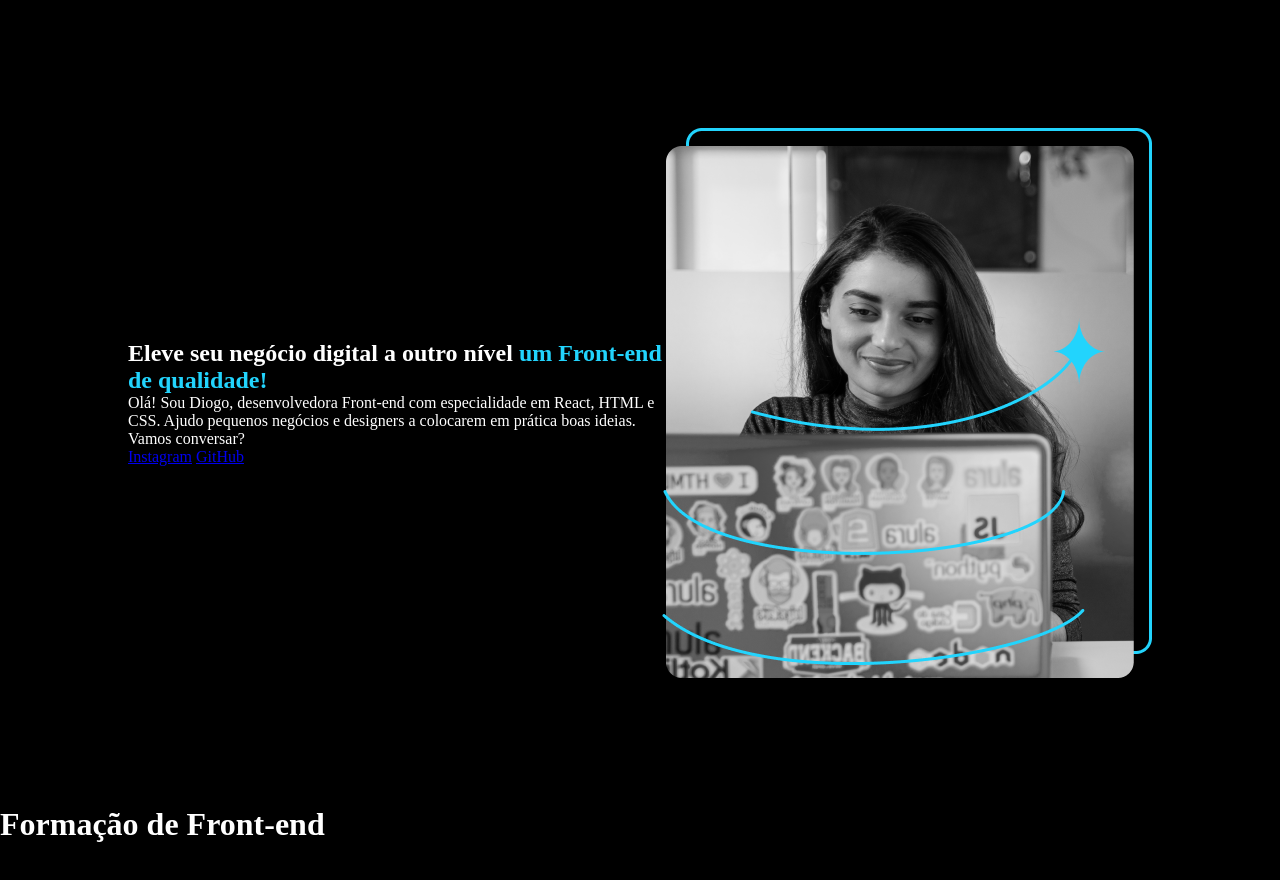
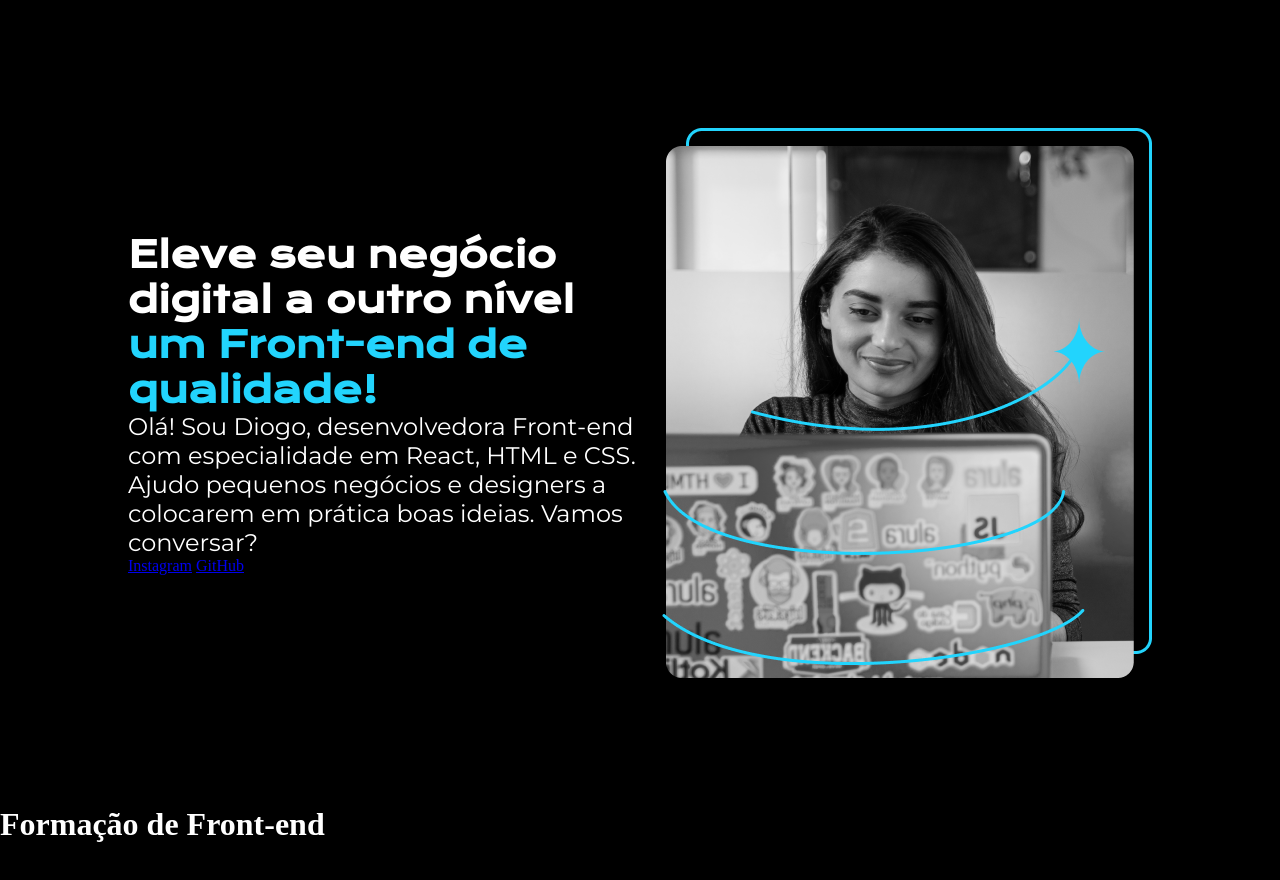
Before and after one commit to diogosalvadorb/Portifolio-Alura, a plain HTML site: page index.html in a window 1280 px wide. Drawn offline with nearby package versions, Linux system fonts and the light colour scheme.

Commit message:
fonts conteudo

```diff
--- a/index.html
+++ b/index.html
@@ -10,12 +10,12 @@
   <body>
     <header></header>
     <main class="apresentacao">
-      <section>
-        <h1>
+      <section class="apresentacao__conteudo">
+        <h1 class="apresentacao__conteudo__titulo">
           Eleve seu negócio digital a outro nível
           <strong class="titulo-destaque">um Front-end de qualidade!</strong>
         </h1>
-        <p>
+        <p class="apresentacao__conteudo__texto">
           Olá! Sou Diogo, desenvolvedora Front-end com especialidade em React,
           HTML e CSS. Ajudo pequenos negócios e designers a colocarem em prática
           boas ideias. Vamos conversar?
--- a/style.css
+++ b/style.css
@@ -1,3 +1,6 @@
+
+@import url('https://fonts.googleapis.com/css2?family=Krona+One&family=Montserrat&display=swap');
+
 * {
  margin: 0;
  padding: 0;
@@ -20,3 +23,17 @@ body {
     align-items: center;
     justify-content: space-between;
 }
+
+.apresentacao__conteudo {
+    width: 615px;
+}
+
+.apresentacao__conteudo__titulo {
+    font-size: 36px;
+    font-family: 'Krona One', sans-serif;
+}
+
+.apresentacao__conteudo__texto {
+    font-size: 24px;
+    font-family: 'Montserrat', sans-serif;
+}
```
